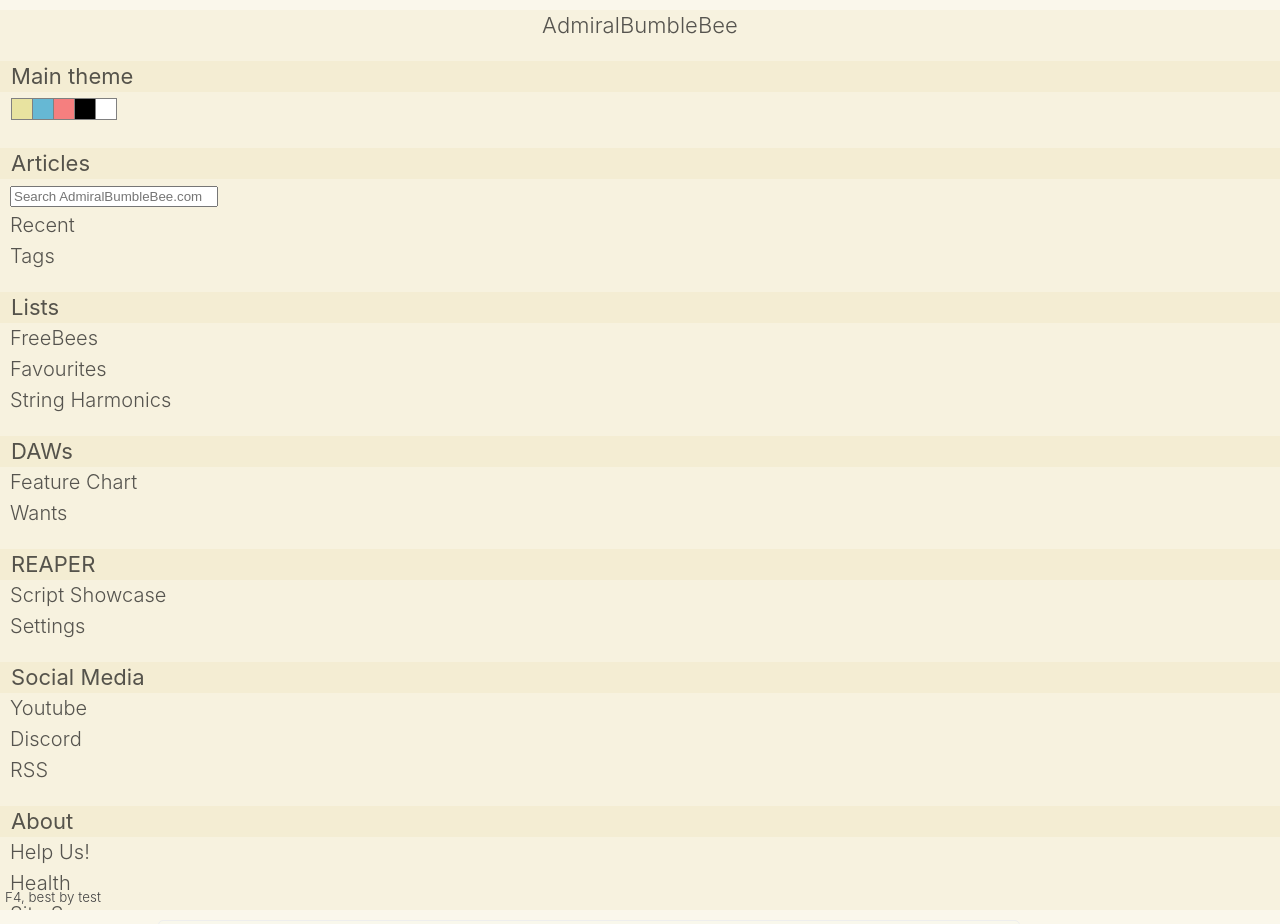
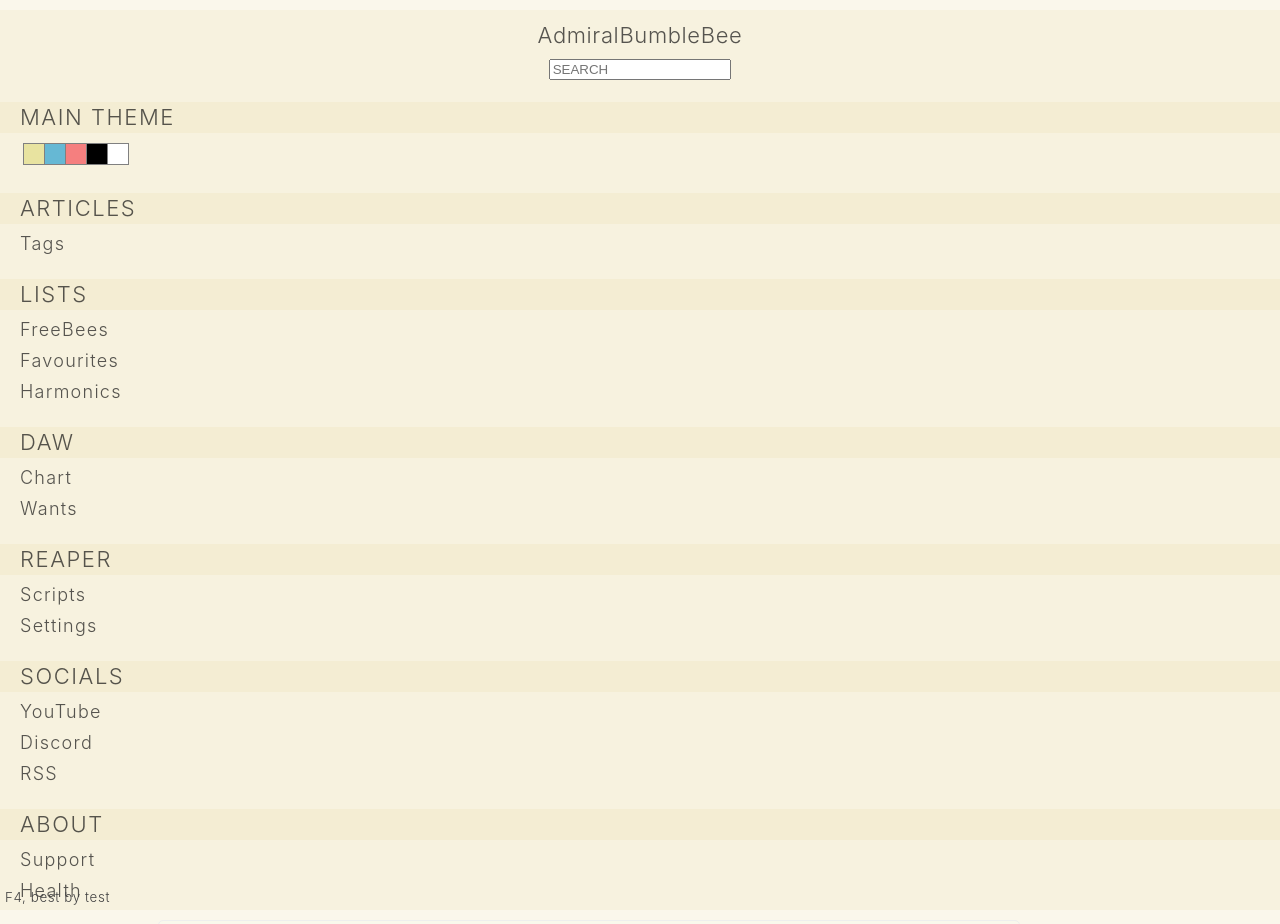
Before and after one commit to RobertARandolph/AdmiralBumbleBee.com, a Jekyll site: the page built from Harmonics.md, in a window 1280 px wide. Shown: the top 924 px of the page. Built offline with Jekyll 4.4.1, drawn with Linux system fonts in a browser that asks for light colours; comment, search, counter and statistics services are not loaded.

Commit message:
sidebar improvements, post layout improvements

```diff
--- a/_includes/left-sidebar.html
+++ b/_includes/left-sidebar.html
@@ -1,6 +1,13 @@
 <div class="sidebar-left">
   <div class="nav-section-site-title">
     <a class="site-title" href="{{ site.baseurl }}/">{{ site.title }}</a>
+    <form method="get" id="search" action="http://duckduckgo.com/" target="new" >
+      <input type="hidden" name="sites" value="admiralbumblebee.com"/>
+      <input type="hidden" name="k8" value="#444444"/>
+      <input type="hidden" name="k9" value="#D51920"/>
+      <input type="hidden" name="kt" value="h"/>
+      <input type="text" name="q" maxlength="255" placeholder="SEARCH" id="search-submit" />
+    </form>
   </div>
 
   <div class="nav-section">
@@ -9,15 +16,7 @@
   </div>
 
   <div class="nav-section">
-    <a class="sidebar-link sidebar-link-top" href="/tags/">Articles</a>
-    <form method="get" id="search" action="http://duckduckgo.com/" target="new" class="sidebar-link sidebar-link-sub" >
-      <input type="hidden" name="sites" value="admiralbumblebee.com"/>
-      <input type="hidden" name="k8" value="#444444"/>
-      <input type="hidden" name="k9" value="#D51920"/>
-      <input type="hidden" name="kt" value="h"/>
-      <input type="text" name="q" maxlength="255" placeholder="Search AdmiralBumbleBee.com" id="search-submit" />
-    </form>
-    <a class="sidebar-link sidebar-link-sub" href="/tags/?year=true">Recent</a>
+    <a class="sidebar-link sidebar-link-top" href="/tags/?year=true">Articles</a>
     <a class="sidebar-link sidebar-link-sub" href="/tags/?year=false">Tags</a>
   </div>
 
@@ -25,24 +24,24 @@
     <a class="sidebar-link sidebar-link-top" href="">Lists</a>
     <a class="sidebar-link sidebar-link-sub" href="/FreeBees.html">FreeBees</a>
     <a class="sidebar-link sidebar-link-sub" href="/Favourites.html">Favourites</a>
-    <a class="sidebar-link sidebar-link-sub" href="/Harmonics.html">String Harmonics</a>
+    <a class="sidebar-link sidebar-link-sub" href="/Harmonics.html">Harmonics</a>
   </div>
 
   <div class="nav-section">
-    <a class="sidebar-link sidebar-link-top" href="/tags/?year=true#DAW">DAWs</a>
-    <a class="sidebar-link sidebar-link-sub" href="/DAW-Chart.html">Feature Chart</a>
+    <a class="sidebar-link sidebar-link-top" href="/tags/?year=true#DAW">DAW</a>
+    <a class="sidebar-link sidebar-link-sub" href="/DAW-Chart.html">Chart</a>
     <a class="sidebar-link sidebar-link-sub" href="/DAW-Wants.html">Wants</a>
   </div>
 
   <div class="nav-section">
     <a class="sidebar-link sidebar-link-top" href="/tags/?year=false#Reaper">REAPER</a>
-    <a class="sidebar-link sidebar-link-sub" href="/ReaperScripts.html">Script Showcase</a>
+    <a class="sidebar-link sidebar-link-sub" href="/ReaperScripts.html">Scripts</a>
     <a class="sidebar-link sidebar-link-sub" href="/ReaperSettings.html">Settings</a>
   </div>
 
   <div class="nav-section">
-    <a class="sidebar-link sidebar-link-top" href="https://twitter.com/admiralbee">Social Media</a>
-    <a class="sidebar-link sidebar-link-sub" href="https://www.youtube.com/admiralbumblebee">Youtube</a>
+    <a class="sidebar-link sidebar-link-top" href="https://twitter.com/admiralbee">Socials</a>
+    <a class="sidebar-link sidebar-link-sub" href="https://www.youtube.com/admiralbumblebee">YouTube</a>
     <a class="sidebar-link sidebar-link-sub" href="https://discord.gg/34cFzVn">Discord</a>
     <a class="sidebar-link sidebar-link-sub" href="feed://admiralbumblebee.com/feed.xml">RSS</a>
   </div>
@@ -50,9 +49,9 @@
 
   <div class="nav-section">
     <a class="sidebar-link sidebar-link-top" href="/about">About</a>
-    <a class="sidebar-link sidebar-link-sub" href="/DonateNow/">Help Us!</a>
+    <a class="sidebar-link sidebar-link-sub" href="/DonateNow/">Support</a>
     <a class="sidebar-link sidebar-link-sub" href="/Health.html">Health</a>
-    <a class="sidebar-link sidebar-link-sub" href="https://github.com/admiralbumblebee/AdmiralBumbleBee.com">Site Source</a>
+    <a class="sidebar-link sidebar-link-sub" href="https://github.com/admiralbumblebee/AdmiralBumbleBee.com">Source</a>
   </div>
 
   <div class="post-count" id="wisdom"></div>
--- a/_sass/_base.scss
+++ b/_sass/_base.scss
@@ -45,7 +45,8 @@
   font-kerning: normal;
   line-height: 31px;
   word-spacing: 0.26m;
-  letter-spacing: 0.003em;
+  // letter-spacing: 0.003em;
+  letter-spacing: 0.03em;
 }
 
 .site-header {
@@ -288,8 +289,9 @@
  * Page content
  */
 .page-content {
+    margin-top: 10px;
     padding: 0px;
-    flex: 0 2 950px;
+    flex: 0 2 1050px;
 }
 
 /**
@@ -434,10 +436,3 @@
   padding-right: 1em;
   border: 1px solid #000000;
 }
-
-h2 .post-link {
-  font-size: 45px;
-  line-height: 1;
-  padding-bottom: 0.3em;
-  margin-top: 0px;
-}
--- a/_sass/_layout.scss
+++ b/_sass/_layout.scss
@@ -178,7 +178,7 @@
 
 
     #theme-color-boxes {
-        padding-left: 0.5em;
+        padding-left: 1.1em;
         display: inline-block;
         text-align: center;
         height: 20px;
@@ -206,6 +206,7 @@
         padding: 0px;
         margin: 0px;
         background-color: $sidebar-background;
+        padding-left: 20px;
     }
 
     .sidebar-link:hover {
@@ -213,15 +214,19 @@
     }
 
     .sidebar-link-top {
-        font-weight: 400;
+        font-weight: 300;
         font-size: 22px;
         background-color: $sidebar-sub;
-        padding-left: 0.5em;
+        text-transform: uppercase;
+        letter-spacing: 0.07em;
+        margin-bottom: 4px;
     }
 
     .sidebar-link-sub {
-        padding-left: 0.5em;
         position: relative;
+        font-size: 18px !important;
+        letter-spacing: 0.07em;
+        margin-bottom: 0px;
     }
 
     .nav-section {
@@ -230,6 +235,7 @@
 
     .nav-section-site-title {
         text-align: center;
+        margin-top: 10px;
         margin-bottom: 20px;
 
         .site-title {
@@ -545,8 +551,8 @@
     margin-left: 0;
     margin-bottom: 2em;
     background-color: $container-background;
-    padding: 0 1em 1em 1em;
-    border: 1px solid #eee;
+    padding: 2em;
+    border: 1px solid #ddd;
     border-radius: 5px;
     list-style: none;
 
@@ -587,9 +593,16 @@
 
 
 
-.post-link {
+h2 .post-link {
     display: block;
-    font-size: 24px;
+    font-size: 36pt;
+    font-weight: 400;
+    line-height: 1;
+    line-spacing: 0.3pt;
+    padding-bottom: 0.3em;
+    margin-top: 0px;
+    border-bottom: 1px solid #ddd;
+    color: $text-color;
 }
 
 
@@ -1096,5 +1109,6 @@
 }
 
 #search-submit {
-    width: 15em;
+    width: 13.1em;
+    font-size: 10pt;
 }
```
